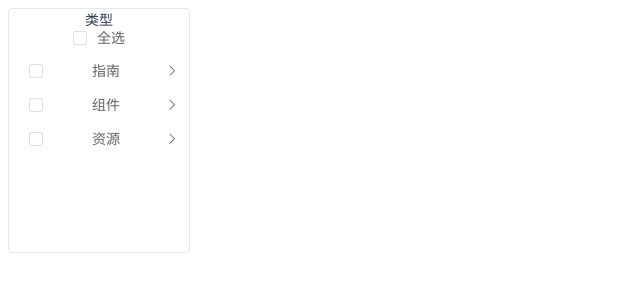
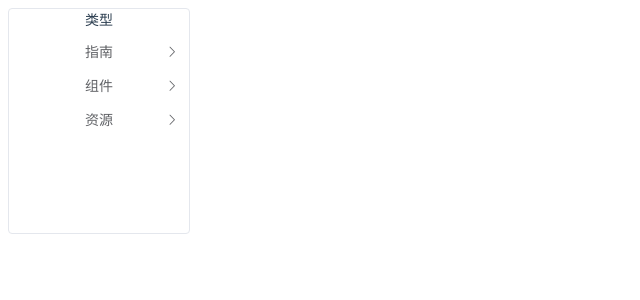
Before and after one commit to yuuer00/demos, a Vue app: page /#/ in a window 1280 px wide. Shown: the top 300 px of the page, without its empty margins (0-640 px from the left). Built offline with nearby package versions, Linux system fonts and the light colour scheme.

Commit message:
是否显示多选按钮

```diff
--- a/src/components/cascader-panel/cascader-menu.vue
+++ b/src/components/cascader-panel/cascader-menu.vue
@@ -24,7 +24,8 @@ export default {
     index: Number,
     // du
     title: String,
-    isshowallcheck: Boolean
+    isshowallcheck: Boolean,
+    isshowMultiple: Boolean
   },
 
   data() {
@@ -104,6 +105,7 @@ export default {
           <cascader-node
             key={node.uid}
             node={node}
+            level={node.level - 1}
             node-id={`${menuId}-${index}`}
             aria-haspopup={hasChildren}
             aria-owns={hasChildren ? menuId : null}
--- a/src/components/cascader-panel/cascader-node.vue
+++ b/src/components/cascader-panel/cascader-node.vue
@@ -17,6 +17,7 @@ export default {
     node: {
       required: true
     },
+    level: Number,
     nodeId: String
   },
 
@@ -24,6 +25,9 @@ export default {
     // parent() {
     //   return this.node.parent;
     // },
+    isshowMultiple() {
+      return this.panel.setting[this.level].multiple;
+    },
     config() {
       return this.panel.config;
     },
@@ -100,10 +104,9 @@ export default {
     },
 
     renderPrefix(h) {
-      const { isLeaf, isChecked, config } = this;
+      const { isLeaf, isChecked, config, isshowMultiple } = this;
       const { checkStrictly, multiple } = config;
-
-      if (multiple) {
+      if (multiple && isshowMultiple) {
         return this.renderCheckbox(h);
       } else if (checkStrictly) {
         return this.renderRadio(h);
--- a/src/components/cascader-panel/cascader-panel.vue
+++ b/src/components/cascader-panel/cascader-panel.vue
@@ -11,7 +11,8 @@
       :nodes="menu"
       :parentCheck="menu.checked"
       :title="setting[index].title"
-      :isshowallcheck="props.multiple && setting[index].isshowallcheck"
+      :isshowMultiple="setting[index].multiple"
+      :isshowallcheck="setting[index].multiple && setting[index].isshowallcheck"
     ></cascader-menu>
   </div>
 </template>
--- a/src/views/Home.vue
+++ b/src/views/Home.vue
@@ -27,10 +27,11 @@ export default {
       setting: [
         {
           title: "类型", // 标题
-          isshowallcheck: true // 是否显示全选按钮，为true时，multiple必须为true
+          multiple: false,
+          isshowallcheck: false // 是否显示全选按钮，为true时，multiple必须为true
         },
-        { title: "测试", isshowallcheck: true },
-        { title: "", isshowallcheck: true }
+        { title: "测试", multiple: true, isshowallcheck: true },
+        { title: "", multiple: true, isshowallcheck: true }
       ]
     };
   }
```
